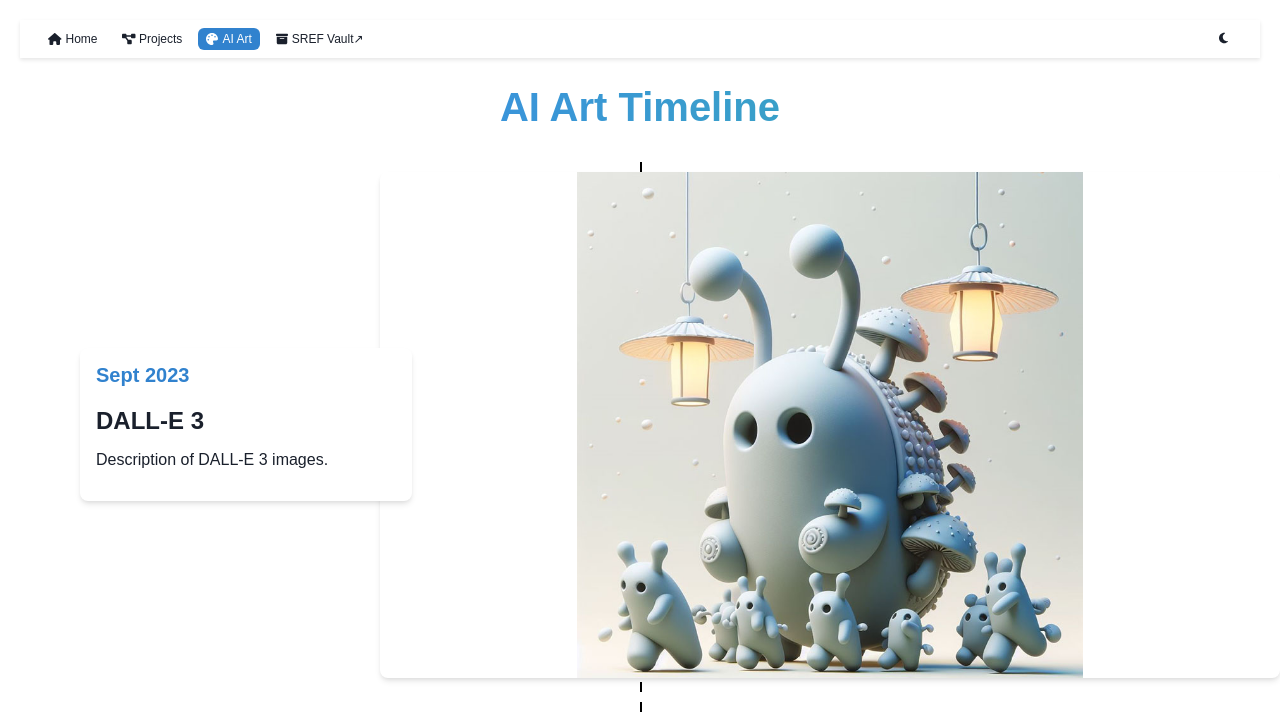
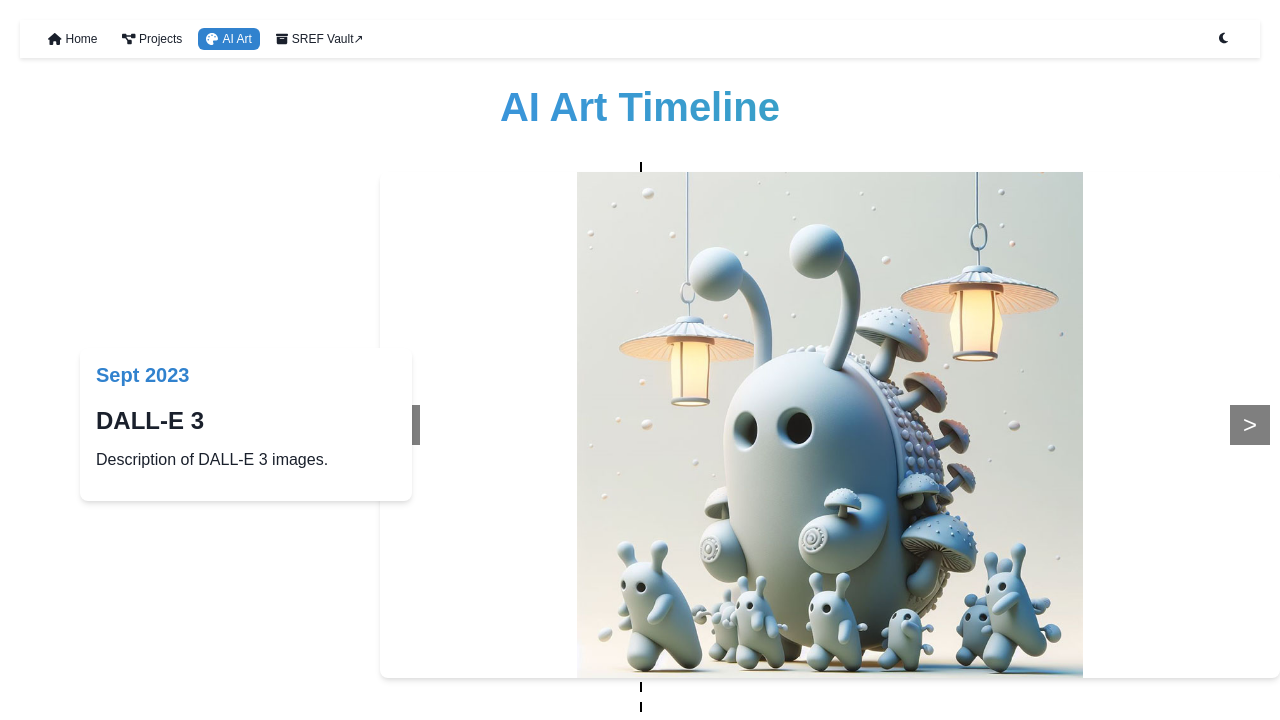
Before and after one commit to alexkorol/alexkorol.github.io, a React (Create React App) app: page / in a window 1280 px wide. Both pictures are taken after a click on the button "AI Art". Shown: the top 720 px of the page. Built offline with nearby package versions, Linux system fonts and the light colour scheme.

Commit message:
Add previous and next image buttons on ai art page

```diff
--- a/src/AIArtSection.js
+++ b/src/AIArtSection.js
@@ -7,8 +7,6 @@ gsap.registerPlugin(ScrollTrigger);
 
 const AIArtSection = () => {
   const timelineRef = useRef(null);
-  const [currentSlide, setCurrentSlide] = useState({});
-
   const timelineItems = [
     { date: 'Sept 2023', title: 'DALL-E 3', images: ['dalle3_1.jpg', 'dalle3_2.jpg'] },
     { date: 'Jul 2022', title: 'Pixel Art Diffusion', images: ['pixelart_diffusion_ 1.png', 'pixelart_diffusion_ 2.png', 'pixelart_diffusion_ 3.png'] },
@@ -17,6 +15,25 @@ const AIArtSection = () => {
     { date: 'Dec 2021', title: '360 Diffusion', images: ['360_ 1.jpg', '360_ 2.jpg', '360_ 3.jpg', '360_ 4.jpg'] },
     { date: 'Aug 2021', title: 'Artflow', images: ['artflow_1.png', 'artflow_2.png', 'artflow_3.png'] },
   ];
+
+  const [currentSlide, setCurrentSlide] = useState(timelineItems.reduce((acc, _, index) => {
+    acc[index] = 0;
+    return acc;
+  }, {}));
+
+  const handlePrevSlide = (index) => {
+    setCurrentSlide((prev) => ({
+      ...prev,
+      [index]: (prev[index] - 1 + timelineItems[index].images.length) % timelineItems[index].images.length,
+    }));
+  };
+
+  const handleNextSlide = (index) => {
+    setCurrentSlide((prev) => ({
+      ...prev,
+      [index]: (prev[index] + 1) % timelineItems[index].images.length,
+    }));
+  };
 
   useEffect(() => {
     const timeline = timelineRef.current;
@@ -55,20 +72,6 @@ const AIArtSection = () => {
     };
   }, []);
 
-  const nextSlide = (index) => {
-    setCurrentSlide(prev => ({
-      ...prev,
-      [index]: (prev[index] + 1) % timelineItems[index].images.length
-    }));
-  };
-
-  const prevSlide = (index) => {
-    setCurrentSlide(prev => ({
-      ...prev,
-      [index]: (prev[index] - 1 + timelineItems[index].images.length) % timelineItems[index].images.length
-    }));
-  };
-
   return (
     <div className="container mx-auto px-4 py-16">
       <h1 className="text-4xl font-bold text-center mb-12 text-blue-600">AI Art Timeline</h1>
@@ -77,17 +80,17 @@ const AIArtSection = () => {
         {timelineItems.map((item, index) => (
           <div className={`timeline-item flex flex-col md:flex-row justify-center items-center mb-16 md:mb-32 ${index % 2 === 0 ? '' : 'md:flex-row-reverse'}`} key={index}>
             <div className={`timeline-content flex flex-col md:flex-row items-center w-full ${index % 2 === 0 ? 'md:items-end' : 'md:items-start'}`}>
-              <div className={`carousel w-full md:w-3/4 relative rounded-lg overflow-hidden shadow-xl mb-4 md:mb-0 ${index % 2 === 0 ? 'md:order-1' : 'md:order-2'}`}>
+              <div className={`carousel w-full md:w-3/4 relative rounded-lg overflow-hidden shadow-xl mb-4 md:mb-0 ${index % 2 === 0 ? 'md:order-1' : 'md:order-2'}`} style={{ minHeight: '300px' }}>
                 {item.images.map((image, imgIndex) => (
                   <img
                     key={imgIndex}
                     src={`/images/aiart/${image}`}
                     alt={`${item.title} ${imgIndex + 1}`}
-                    className={`w-full h-full object-contain transition-opacity duration-500 ${imgIndex === (currentSlide[index] || 0) ? 'opacity-100' : 'opacity-0'}`}
+                    className={`w-full h-full object-contain transition-opacity duration-500 ${imgIndex === currentSlide[index] ? 'opacity-100' : 'opacity-0'}`}
                   />
                 ))}
-                <button onClick={() => prevSlide(index)} className="absolute left-2 top-1/2 transform -translate-y-1/2 bg-black bg-opacity-50 text-white p-2 rounded-full z-10 hover:bg-opacity-75">{'<'}</button>
-                <button onClick={() => nextSlide(index)} className="absolute right-2 top-1/2 transform -translate-y-1/2 bg-black bg-opacity-50 text-white p-2 rounded-full z-10 hover:bg-opacity-75">{'>'}</button>
+                <button onClick={() => handlePrevSlide(index)} className="absolute left-2 top-1/2 transform -translate-y-1/2 bg-black bg-opacity-50 text-white p-2 rounded-full z-10 hover:bg-opacity-75">{'<'}</button>
+                <button onClick={() => handleNextSlide(index)} className="absolute right-2 top-1/2 transform -translate-y-1/2 bg-black bg-opacity-50 text-white p-2 rounded-full z-10 hover:bg-opacity-75">{'>'}</button>
               </div>
               <div className={`timeline-text w-full md:w-1/4 bg-white bg-opacity-80 backdrop-blur-md rounded-lg p-4 shadow-lg ${index % 2 === 0 ? 'md:order-2 md:-ml-8' : 'md:order-1 md:-mr-8'} z-10`}>
                 <div className="date text-lg font-bold text-blue-500 mb-2">{item.date}</div>
--- a/src/Timeline.css
+++ b/src/Timeline.css
@@ -132,8 +132,24 @@
   align-items: center;
   justify-content: center;
   transition: background-color 0.3s;
+  position: absolute;
+  top: 50%;
+  transform: translateY(-50%);
+  background-color: rgba(0, 0, 0, 0.5);
+  color: white;
+  border: none;
+  cursor: pointer;
+  z-index: 10;
 }
 
 .carousel button:hover {
   background-color: rgba(0, 0, 0, 0.75);
 }
+
+.carousel button:first-child {
+  left: 10px;
+}
+
+.carousel button:last-child {
+  right: 10px;
+}
```
